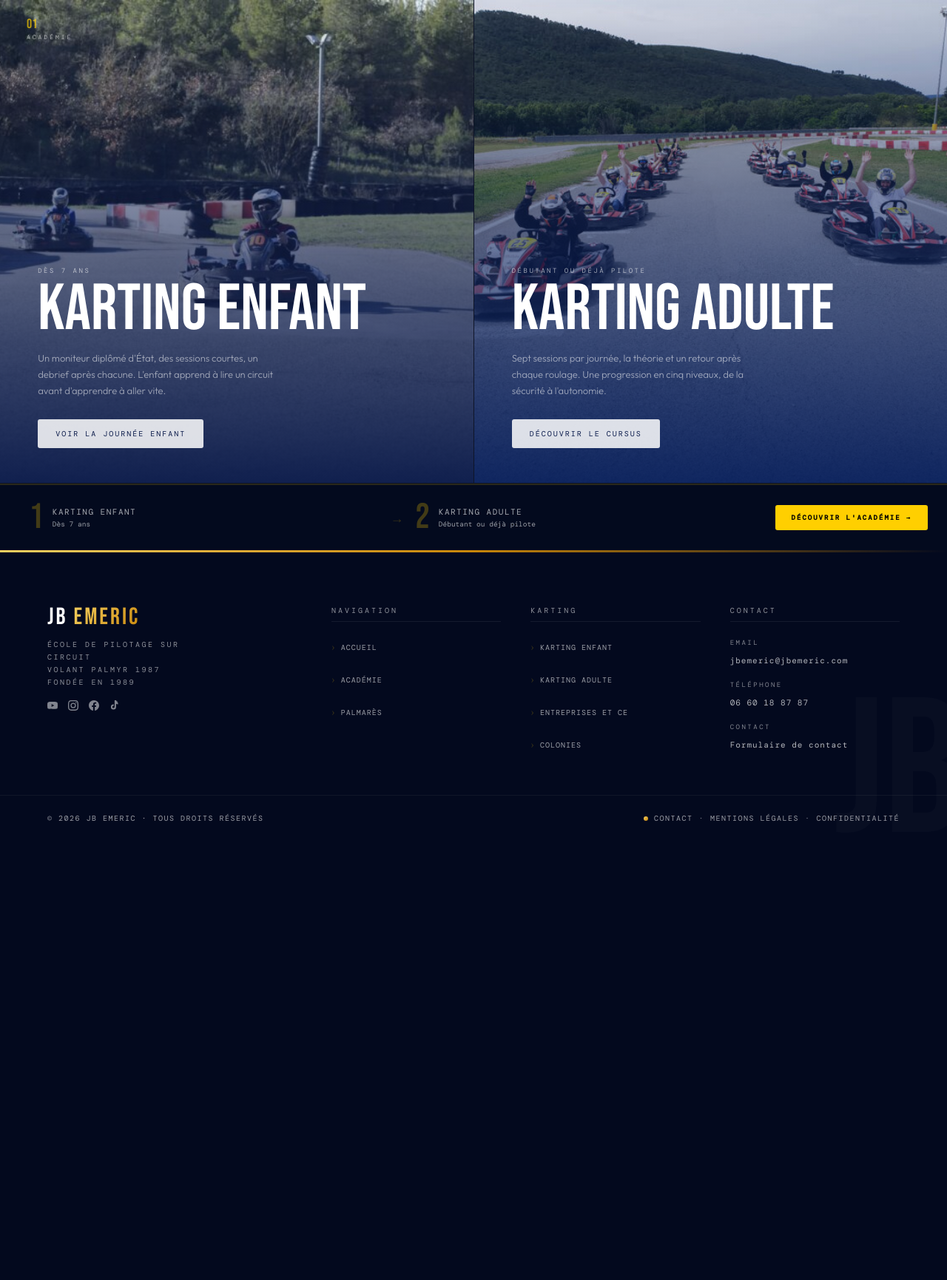
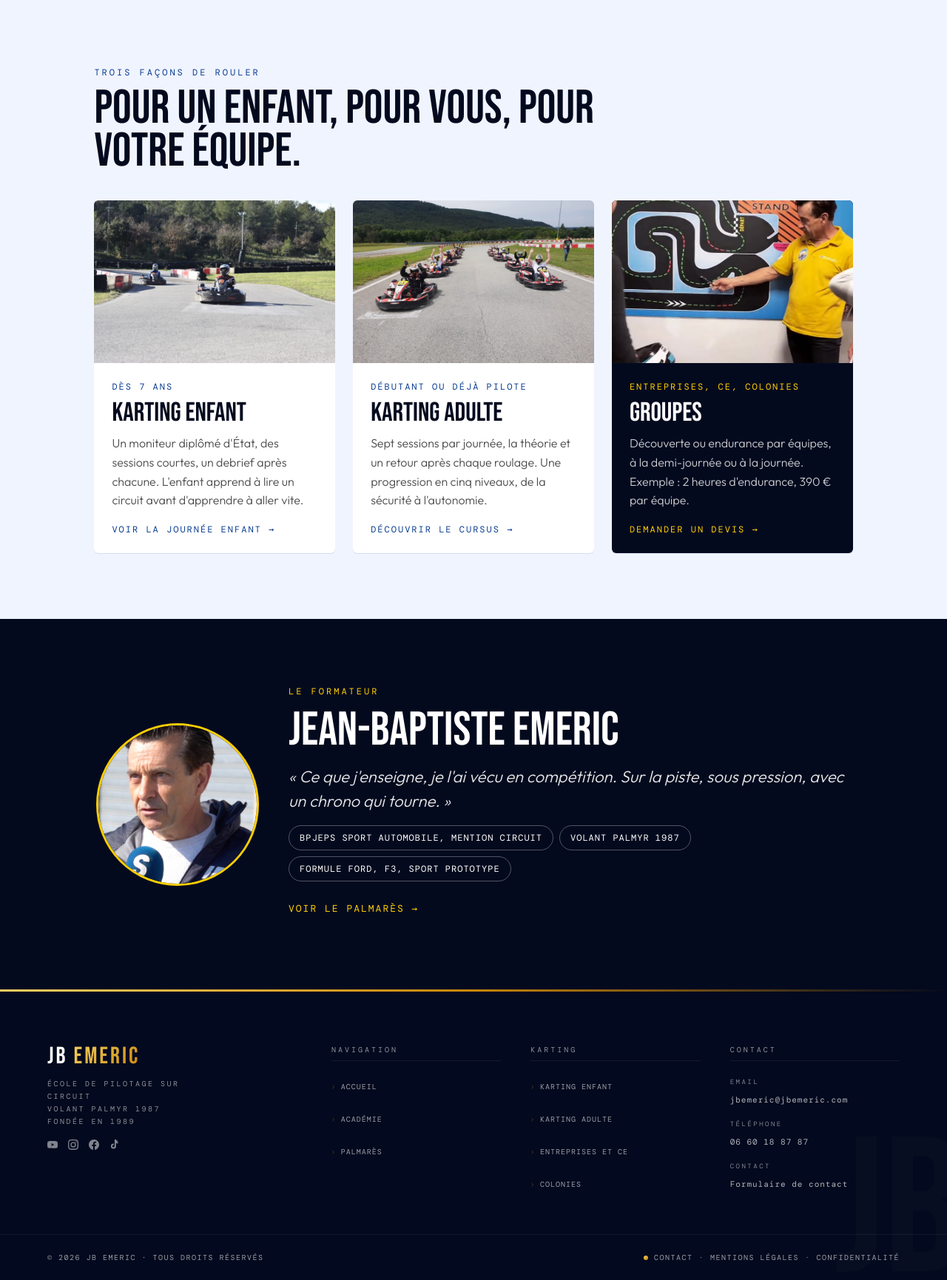
Before and after one commit to Yoemr/Jbemeric, a PHP site: page / in a window 1280 px wide. Shown: the part 800-2531 px from the top of the page at 74% size. Before the commit the page ends 1911 px from the top, so only its background shows below. Run offline with PHP 8.4, Linux system fonts and the light colour scheme; some libraries are stand-ins or nearby versions.

Commit message:
feat(accueil): la section Académie devient trois cartes et le formateur (D-211)
Co-Authored-By: Claude Opus 5.5 <noreply@anthropic.com>
Claude-Session: https://claude.ai/code/session_01JJusDMifs8RaWKXgqwnxfM

```diff
--- a/assets/css/index.css
+++ b/assets/css/index.css
@@ -710,3 +710,39 @@ a{text-decoration:none;color:inherit}
   .acad-parcours { justify-content:center; padding:12px 16px }
   .acad-parcours-cta { margin-left:0 }
 }
+
+/* ═══ SECTION ACADÉMIE : trois cartes et le formateur (D-211) ═══
+   Construite par sync-mirror.js (buildAcademieCards). La section grandit
+   avec son contenu, comme la dernière section d'une page aimantée. */
+#section-academie { height:auto; min-height:calc(100svh - 56px); overflow:visible; background:#f0f4ff }
+#section-academie .snap-label { display:none }
+#section-academie .snap-content { height:auto }
+.acad-bloc { max-width:1280px; margin:0 auto; padding:clamp(48px,7vw,96px) clamp(16px,4vw,56px); display:flex; flex-direction:column; gap:36px }
+.acad-cartes-tete { display:flex; flex-direction:column; gap:12px; max-width:720px }
+.acad-kicker { margin:0; font-family:'DM Mono',monospace; font-size:12px; letter-spacing:3px; text-transform:uppercase; color:#0A3D91 }
+.acad-titre { margin:0; font-family:'Bebas Neue',sans-serif; font-weight:400; font-size:clamp(40px,5vw,64px); line-height:.92; color:#040a1e }
+.acad-cartes { display:grid; grid-template-columns:repeat(auto-fit,minmax(min(100%,280px),1fr)); gap:24px }
+.acad-carte { display:flex; flex-direction:column; background:#fff; border-radius:6px; overflow:hidden; text-decoration:none; color:#0d0d0d; box-shadow:0 1px 0 rgba(10,61,145,.12); transition:transform .2s, box-shadow .2s }
+.acad-carte:hover { transform:translateY(-3px); box-shadow:0 10px 28px rgba(10,61,145,.15) }
+.acad-carte:focus-visible { outline:3px solid #0A3D91; outline-offset:3px }
+.acad-carte img { width:100%; height:220px; object-fit:cover; display:block }
+.acad-carte-corps { padding:24px; display:flex; flex-direction:column; gap:10px; flex:1 }
+.acad-carte-tag { font-family:'DM Mono',monospace; font-size:12px; letter-spacing:2px; text-transform:uppercase; color:#0A3D91 }
+.acad-carte-titre { margin:0; font-family:'Bebas Neue',sans-serif; font-weight:400; font-size:36px; line-height:1; color:#040a1e }
+.acad-carte-texte { margin:0; font-size:16px; line-height:1.6; color:rgba(13,13,13,.75) }
+.acad-carte-cta { margin-top:auto; padding-top:8px; font-family:'DM Mono',monospace; font-size:12px; letter-spacing:2px; text-transform:uppercase; color:#0A3D91 }
+.acad-carte--sombre { background:#040a1e; color:#fff }
+.acad-carte--sombre .acad-carte-tag, .acad-carte--sombre .acad-carte-cta { color:#FFCF00 }
+.acad-carte--sombre .acad-carte-titre { color:#fff }
+.acad-carte--sombre .acad-carte-texte { color:rgba(255,255,255,.8) }
+.acad-formateur { background:#040a1e; color:#fff; padding:clamp(48px,7vw,96px) clamp(16px,4vw,56px); display:flex; flex-wrap:wrap; gap:40px; align-items:center; justify-content:center }
+.acad-formateur-photo { width:220px; height:220px; object-fit:cover; border-radius:50%; border:3px solid #FFCF00; flex:0 0 auto }
+.acad-formateur-corps { flex:0 1 760px; min-width:0; display:flex; flex-direction:column; gap:16px }
+.acad-formateur .acad-kicker { color:#FFCF00 }
+.acad-formateur .acad-titre { color:#fff }
+.acad-formateur-citation { margin:0; font-size:clamp(18px,2vw,22px); line-height:1.5; font-style:italic; color:rgba(255,255,255,.9) }
+.acad-formateur-titres { margin:0; padding:0; list-style:none; display:flex; flex-wrap:wrap; gap:8px }
+.acad-formateur-titres li { font-family:'DM Mono',monospace; font-size:12px; letter-spacing:1px; text-transform:uppercase; border:1px solid rgba(255,255,255,.3); border-radius:20px; padding:8px 14px }
+.acad-formateur-lien { align-self:flex-start; font-family:'DM Mono',monospace; font-size:13px; letter-spacing:2px; text-transform:uppercase; color:#FFCF00; text-decoration:none; padding:12px 0 }
+.acad-formateur-lien:hover { color:#ffe066 }
+@media (prefers-reduced-motion: reduce) { .acad-carte:hover { transform:none } }
--- a/assets/js/sync-mirror.js
+++ b/assets/js/sync-mirror.js
@@ -108,9 +108,11 @@ function mirrorAcademie() {
   if (!estAffiche(target)) return
   setLoading(target)
 
-  fetchSection('academie.html', 'parcours')
-    .then(function (parcoursEl) {
-      var html = buildAcademieCards(parcoursEl)
+  // La citation du formateur vient de la même page : JB la modifie là-bas.
+  var citation = fetchSection('academie.html', 'jb-quote-formateur').catch(function () { return null })
+  Promise.all([fetchSection('academie.html', 'parcours'), citation])
+    .then(function (r) {
+      var html = buildAcademieCards(r[0], r[1])
       if (!html) throw new Error('aucune voie dans academie.html#parcours')
       target.innerHTML = html
       notifyMirrorLoaded()
@@ -136,45 +138,68 @@ function texte(el, sel) {
   return x ? x.textContent.trim() : ''
 }
 
-function buildAcademieCards(parcours) {
+// Section Académie de l'accueil (D-211, 5 novembre 2026) : trois cartes,
+// enfant et adulte lues dans academie.html#parcours, groupes écrite ici,
+// puis la bande du formateur. Une voie masquée (data-route) disparaît avec
+// sa page, par la section 5 de theme.css.
+function buildAcademieCards(parcours, citationEl) {
   var steps = parcours.querySelectorAll('.tl-step')
   if (!steps.length) return ''
+  var R = window.ROUTES || {}
 
-  var portes = []
-  for (var i = 0; i < steps.length; i++) {
-    var st   = steps[i]
-    var lien = st.querySelector('.tl-link')
-    portes.push({
-      href:  lien ? lien.getAttribute('href') : 'academie.html',
-      cta:   lien ? lien.textContent.trim() : 'Découvrir',
-      badge: texte(st, '.tl-badge'),
-      nom:   texte(st, '.tl-name'),
-      desc:  texte(st, '.tl-desc'),
-      photo: st.getAttribute('data-photo') || '',
-      porte: st.getAttribute('data-porte') || '',
-      route: attrRoute(st)
-    })
-  }
-
-  function porteHtml(p, cls) {
-    return '<a href="' + ech(p.href) + '" class="' + cls + ' porte ' + ech(p.porte) + '"' + p.route + '>' +
-      (p.photo ? '<div class="porte-bg"><img src="' + ech(p.photo) + '" alt="' + ech(p.badge + ', ' + p.nom) + '" loading="lazy"></div>' : '') +
-      '<div class="porte-overlay"></div>' +
-      '<div class="porte-content">' +
-        '<div class="porte-tag">' + ech(p.nom) + '</div>' +
-        '<div class="porte-title">' + ech(p.badge) + '</div>' +
-        '<p class="porte-body">' + ech(p.desc) + '</p>' +
-        '<span class="porte-cta">' + ech(p.cta) + '</span>' +
+  function carte(c) {
+    return '<a href="' + ech(c.href) + '" class="acad-carte' + (c.sombre ? ' acad-carte--sombre' : '') + '"' + (c.route || '') + '>' +
+      (c.photo ? '<img src="' + ech(c.photo) + '" alt="' + ech(c.alt) + '" loading="lazy">' : '') +
+      '<div class="acad-carte-corps">' +
+        '<span class="acad-carte-tag">' + ech(c.tag) + '</span>' +
+        '<h3 class="acad-carte-titre">' + ech(c.titre) + '</h3>' +
+        '<p class="acad-carte-texte">' + ech(c.texte) + '</p>' +
+        '<span class="acad-carte-cta">' + ech(c.cta) + ' →</span>' +
       '</div>' +
     '</a>'
   }
 
-  // Portes égales, côte à côte : une voie masquée laisse la place aux autres
-  var html = '<div class="acad-layout"><div class="acad-portes">'
-  for (var j = 0; j < portes.length; j++) html += porteHtml(portes[j], 'acad-main')
-  html += '</div>'
-  html += buildParcoursBar(parcours)
-  html += '</div>'
+  var html = '<div class="acad-bloc">' +
+    '<div class="acad-cartes-tete">' +
+      '<p class="acad-kicker">Trois façons de rouler</p>' +
+      '<h2 class="acad-titre">Pour un enfant, pour vous, pour votre équipe.</h2>' +
+    '</div>' +
+    '<div class="acad-cartes">'
+  for (var i = 0; i < steps.length; i++) {
+    var st = steps[i], lien = st.querySelector('.tl-link')
+    html += carte({
+      href:  lien ? lien.getAttribute('href') : 'academie.html',
+      cta:   lien ? lien.textContent.trim() : 'Découvrir',
+      titre: texte(st, '.tl-badge'),
+      tag:   texte(st, '.tl-name'),
+      texte: texte(st, '.tl-desc'),
+      photo: st.getAttribute('data-photo') || '',
+      alt:   texte(st, '.tl-badge') + ', ' + texte(st, '.tl-name'),
+      route: attrRoute(st)
+    })
+  }
+  html += carte({
+    href: R.kartingEntreprise || '/groupes/karting-entreprise.html',
+    cta: 'Demander un devis', titre: 'Groupes', tag: 'Entreprises, CE, colonies',
+    texte: 'Découverte ou endurance par équipes, à la demi-journée ou à la journée. Exemple : 2 heures d\'endurance, 390 € par équipe.',
+    photo: 'assets/images/jb-emeric-briefing-enfants.jpg',
+    alt: 'Jean-Baptiste Emeric montre le plan de piste à deux enfants', sombre: true
+  })
+  html += '</div></div>'
+
+  var citation = citationEl ? citationEl.textContent.trim() : ''
+  html += '<div class="acad-formateur">' +
+    '<img class="acad-formateur-photo" src="assets/images/Jean Baptiste EMERIC.png" alt="Portrait de Jean-Baptiste Emeric" loading="lazy">' +
+    '<div class="acad-formateur-corps">' +
+      '<p class="acad-kicker">Le formateur</p>' +
+      '<h2 class="acad-titre">Jean-Baptiste Emeric</h2>' +
+      (citation ? '<blockquote class="acad-formateur-citation">« ' + ech(citation) + ' »</blockquote>' : '') +
+      '<ul class="acad-formateur-titres">' +
+        '<li>BPJEPS Sport automobile, mention Circuit</li><li>Volant Palmyr 1987</li><li>Formule Ford, F3, Sport Prototype</li>' +
+      '</ul>' +
+      '<a class="acad-formateur-lien" href="' + ech(R.palmares || '/paddock/palmares.html') + '">Voir le palmarès →</a>' +
+    '</div>' +
+  '</div>'
   return html
 }
 
```
Also changed, not shown: docs/06-decisions.md (+10 -0 lines), outil-dev/parcours.js (+4 -4 lines).
